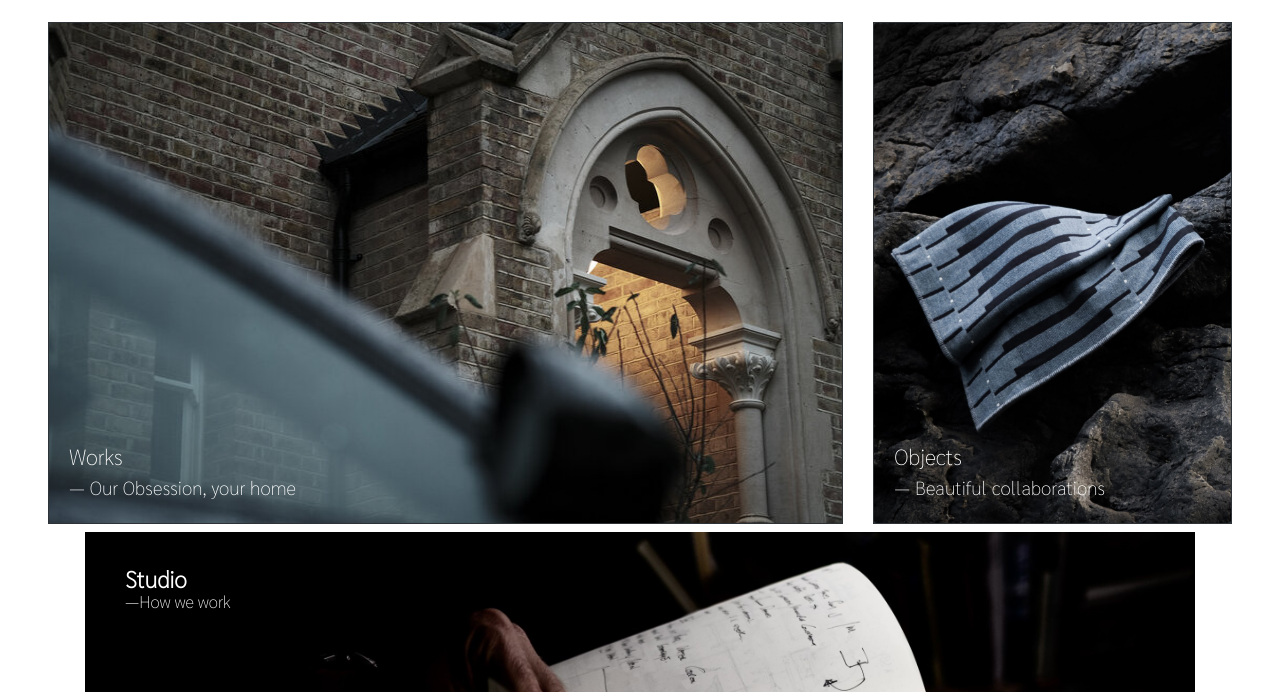
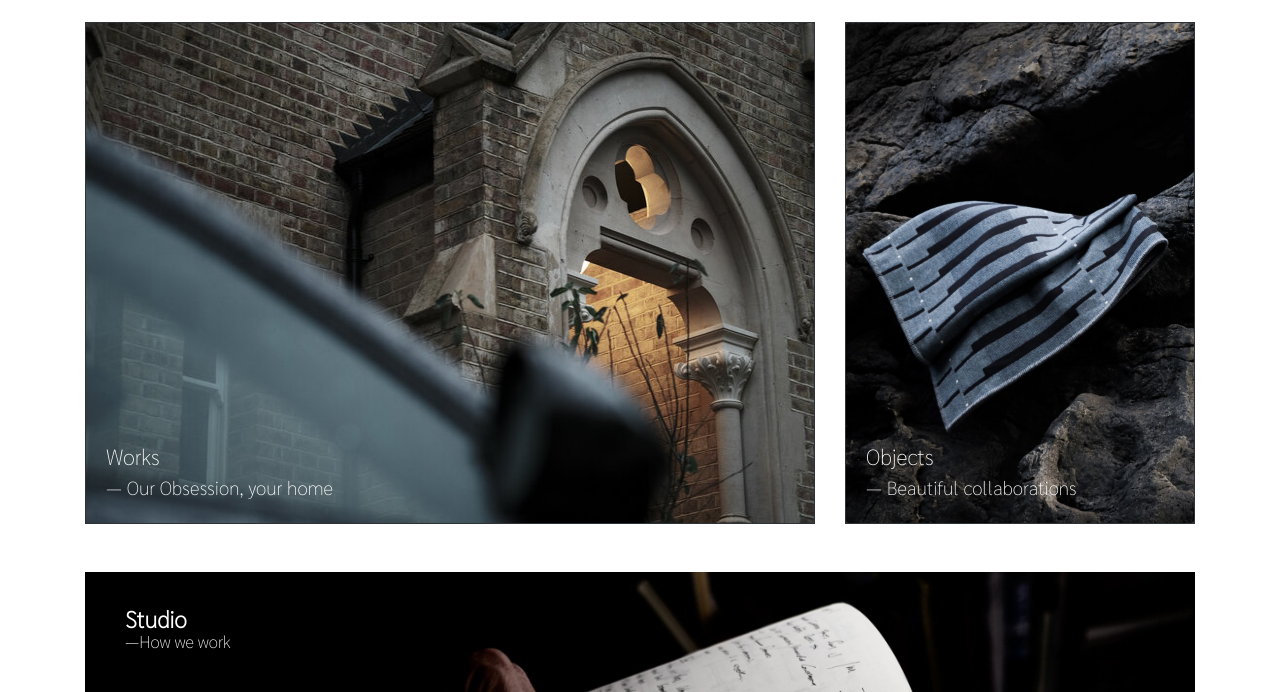
Before and after one commit to vanessaAlarcia/Architect-Website, a website: page index.html in a window 1280 px wide. Shown: the part 908-1600 px from the top of the page. Drawn offline with nearby package versions, Linux system fonts and the light colour scheme.

Commit message:
Fixed jumbotron, fixed margin and padding

```diff
--- a/css/styles.css
+++ b/css/styles.css
@@ -49,10 +49,6 @@ body {
 } */
 
 /*gallery css starts here*/
-.gallery-container {
-    margin: 0;
-    padding: 0;
-}
 
 /* .gallery-card-left {
     margin:30px;
--- a/index.html
+++ b/index.html
@@ -26,23 +26,23 @@
     </nav>
 
     <header class="jumbotron">
-        <div class="container container-fluid">
+        <div class="container">
             <!-- <video autoplay muted loop id="jumbotronVideo">
                 <source src="videos/pexels-mikhail-nilov-6497972.mp4" type="video/mp4">
             </video> -->
             <div class="row">
-                <div class="col titleContainer">
+                <div class="col-12 titleContainer">
                     <h1 id="jumbotron-title"><strong>Hyde + Hyde Architects</strong><br />We Build Emotion</h1>
                 </div>
             </div>
         </div>
     </header>
 
-    <section class="gallery">
-        <div class="container-fluid gallery-container mt-4">
+
+    <div class="container gallery-container mt-4">
         <div class="row">
             <div class="col-8">
-                    <div class="card bg-dark text-white ml-5 gallery-card-left">
+                <div class="card bg-dark text-white gallery-card-left">
                     <img class="card-img" src="img/carousel-left.jpg" alt="Works" id="gallery-img-left"/>
                     <div class="card-img-overlay">
                         <h1 class="card-title">Works</h1>
@@ -51,7 +51,7 @@
                 </div>
             </div>
             <div class="col-4">
-                    <div class="card bg-dark text-white mr-5 gallery-card-right">
+                <div class="card bg-dark text-white gallery-card-right">
                     <img class="card-img" src="img/Blanket.jpg" alt="Objects" id="gallery-img-right"/>
                     <div class="card-img-overlay">
                         <h1 class="card-title">Objects</h1>
@@ -61,9 +61,9 @@
             </div>
         </div>
     </div>
-    </section>
 
-    <div class="container studio-container mt-2">
+
+    <div class="container studio-container mt-5">
         <div class="row">
             <div class="col-md-12">
                 <div class="studio-img-div">
```
Lines whose indentation alone changed are shown as unchanged.
